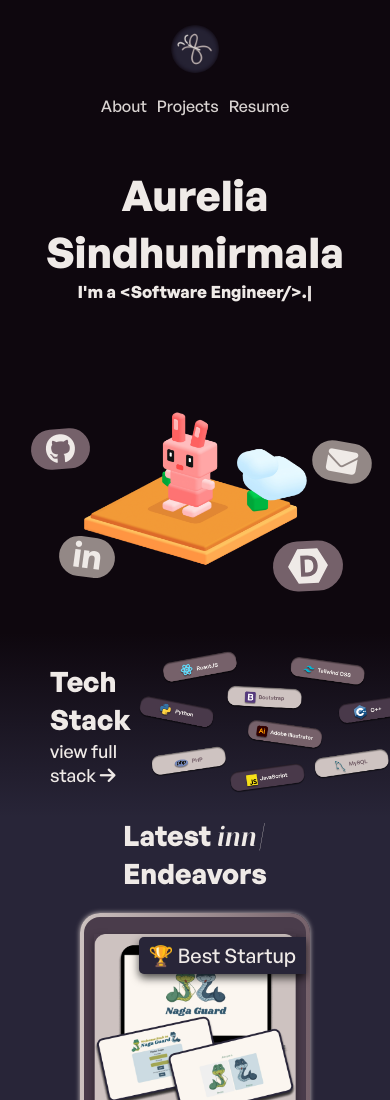
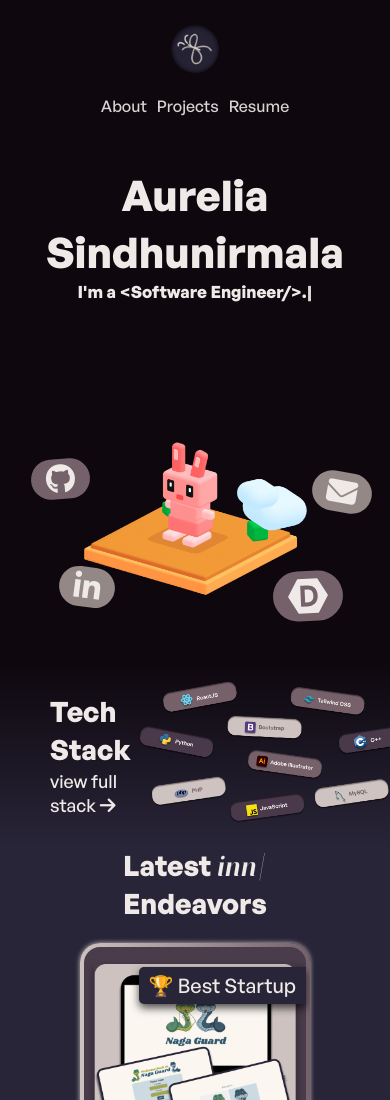
Before and after one commit to AureliaSindhu/portfolio, a plain HTML site: page index.html in a window 390 px wide. Shown: the top 1100 px of the page. Drawn offline with nearby package versions, Linux system fonts and the light colour scheme; a web font is replaced by a local one.

Commit message:
responsive

```diff
--- a/style.css
+++ b/style.css
@@ -256,6 +256,7 @@ a:hover {
 /* sosmed bar */
 #sosmed-bar{
     margin: 0px;
+    padding-top: 30px;
 }
 
 .s-icon{
@@ -966,6 +967,7 @@ a:hover {
         top: 0;
         left: 0;
         flex-direction: row;
+        margin-top: 0;
     }
 
     .s-icon{
```
